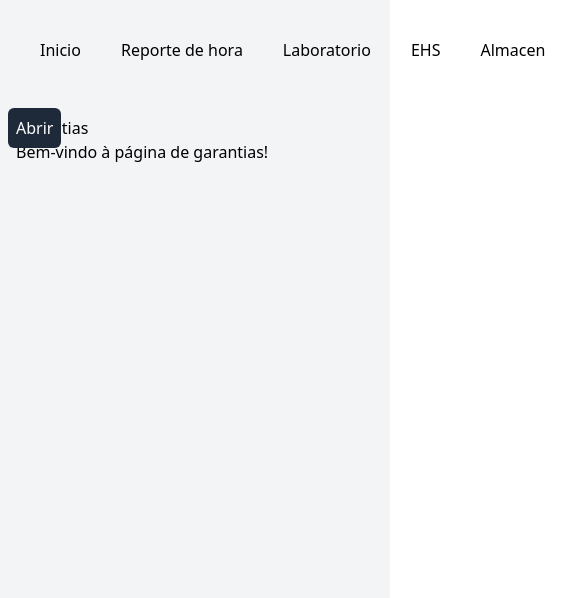
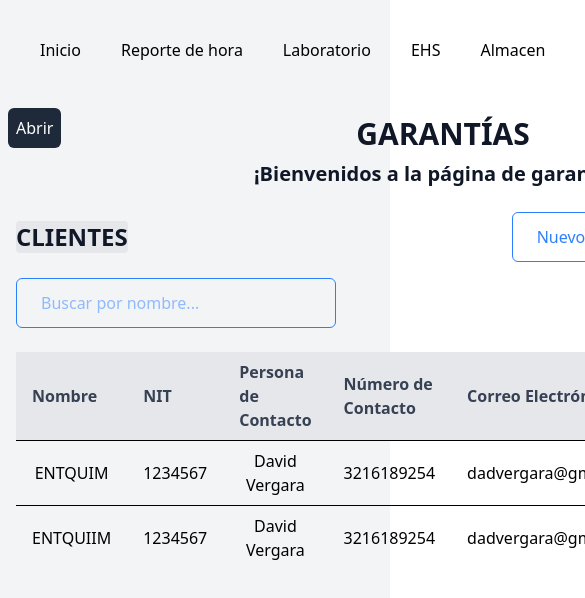
Before and after one commit to Davidddd222/YunexReact, a React (Vite) app in the folder frontend/: page /garantias in a window 390 px wide. Shown: the top 598 px of the page, 585 px wide, since content can reach past the window. Built offline with nearby package versions, Linux system fonts and the light colour scheme; no server answers.

Commit message:
Adelanto parte de garantía

```diff
--- /dev/null
+++ b/frontend/src/components/ui/sheetButtom.tsx
@@ -0,0 +1,58 @@
+"use client"
+
+import {
+  Sheet,
+  SheetContent,
+  SheetDescription,
+  SheetTitle,
+  SheetTrigger,
+  SheetHeader,
+} from "@/components/ui/sheet"
+import { CgDetailsMore } from "react-icons/cg";
+import EmpezarForm from "@/pages/Laboratorio/components/EmpezarForm";
+
+const SHEET_SIDES = ["bottom"] as const
+
+type SheetSide = (typeof SHEET_SIDES)[number]
+
+export function SheetSide() {
+  return (
+    <div className="grid grid-cols-2 gap-2">
+      {SHEET_SIDES.map((side) => (
+        <Sheet key={side}>
+          <SheetTrigger asChild>
+            <CgDetailsMore className="text-2xl"/>
+             </SheetTrigger>
+                <SheetContent className="bg-white" side={side}>
+                <SheetHeader>
+                 <SheetTitle className='text-3xl font-bold text-center text-gray-900 mb-2'>DOCUMENTOS</SheetTitle>
+                 <div className="flex flex-wrap items-center  gap-4 mb-6">
+                 <h1 className='text-2xl font-semibold text-center text-gray-900'>CONTRATOS</h1>
+
+                 <Sheet>
+                 <SheetTrigger
+                 className="border ml-18 border-blue-500 text-blue-500  hover:bg-blue-500 hover:text-white px-6 py-3 rounded-md transition-all ease-in-out duration-300 transform hover:scale-105 focus:outline-none focus:ring-1 focus:ring-blue-500">
+                   Nuevo contrato
+                   </SheetTrigger>
+                    <SheetContent className="w-[400px] sm:w-[540px] bg-white">
+                     <SheetTitle>
+                     <SheetDescription>
+                    </SheetDescription>
+                    </SheetTitle>
+                    <EmpezarForm />
+                 </SheetContent>
+                </Sheet>
+
+                 </div>
+                <SheetDescription>
+                </SheetDescription>
+                </SheetHeader>
+                <div>
+                    <h1 className="text-3xl font-bold text-center text-gray-900 mb-2">AQUÍ DEBERIÁN APARECR DETALLES DE LOS CONTRATOS DE LA EMPRESA CON LOS CLIENTES</h1>
+                </div>
+          </SheetContent>
+        </Sheet>
+      ))}
+    </div>
+  )
+}
--- a/frontend/src/pages/Garantias/Garantias.tsx
+++ b/frontend/src/pages/Garantias/Garantias.tsx
@@ -53,7 +53,7 @@ const Garantias = () => {
                     : 'hover:bg-blue-700 hover:text-white'
                 }`}
               >
-                Garantias
+                Garantías
               </button>
             </li>
             <li className="mb-2">
--- a/frontend/src/pages/Garantias/components/subGarantias.tsx
+++ b/frontend/src/pages/Garantias/components/subGarantias.tsx
@@ -1,12 +1,112 @@
-import React from 'react';
+"use client";
 
-const subGarantias: React.FC = () => {
+import React, { useEffect, useState } from 'react';
+import EmpezarForm from '@/pages/Laboratorio/components/EmpezarForm';
+import {
+  Sheet,
+  SheetContent,
+  SheetDescription,
+  SheetTitle,
+  SheetTrigger,
+} from "@/components/ui/sheet"
+import { SheetSide } from '@/components/ui/sheetButtom';
+
+const SubGarantias: React.FC = () => {
+
+      // Datos de ejemplo para la tabla (sin botón directo en los datos)
+      const [reparacionesData, ] = useState([
+        { nombre: "ENTQUIM", nit: '1234567', personaContacto: 'David Vergara', numeroContacto: 3216189254 ,correoElectronico: 'dadvergara@gmail.com',  ubicacion: 'CL 74 BIS #69 c-23' },
+        { nombre: "ENTQUIIM", nit: '1234567', personaContacto: 'David Vergara', numeroContacto: 3216189254 ,correoElectronico: 'dadvergara@gmail.com',  ubicacion: 'CL 74 BIS #69 c-23' },
+      ]);
+
+      // Estado para el valor de búsqueda
+      const [query, setQuery] = useState('');
+
+      // Estado para los resultados filtrados
+      const [filteredDocumentos, setFilteredDocumentos] = useState(reparacionesData);
+
+      // Manejar el cambio en el input de búsqueda
+      const handleSearch = (e: React.ChangeEvent<HTMLInputElement>) => {
+        const searchQuery = e.target.value;
+        setQuery(searchQuery);
+      };
+
+      // Filtrar las reparaciones basadas en el query (ahora filtra por ID)
+      useEffect(() => {
+        if (query === '') {
+          setFilteredDocumentos(reparacionesData);
+        } else {
+          // Filtra por ID, convierte el query a número
+          const filtered = reparacionesData.filter(item =>
+            item.nombre.toString().includes(query)  // Compara el ID convertido a string con el query
+          );
+          setFilteredDocumentos(filtered);
+        }
+      }, [query, reparacionesData]);
+
     return (
         <div>
-            <h1>Garantias</h1>
-            <p>Bem-vindo à página de garantias!</p>
+            <h1 className='text-3xl font-bold text-center text-gray-900 mb-2'>GARANTÍAS</h1>
+            <p className='text-xl font-semibold text-center text-gray-900 mb-6'>¡Bienvenidos a la  página de garantías!</p>
+
+            <div className="flex flex-wrap items-center  gap-4 mb-6">
+            <h1 className='text-2xl font-semibold text-center text-gray-900  bg-gray-200 rounded-sm'>CLIENTES</h1>
+
+              <Sheet>
+               <SheetTrigger
+                 className="border ml-92 border-blue-500 text-blue-500  hover:bg-blue-500 hover:text-white px-6 py-3 rounded-md transition-all ease-in-out duration-300 transform hover:scale-105 focus:outline-none focus:ring-1 focus:ring-blue-500">
+                   Nuevo cliente
+                   </SheetTrigger>
+                    <SheetContent className="w-[400px] sm:w-[540px] bg-white">
+                     <SheetTitle>
+                     <SheetDescription>
+                  </SheetDescription>
+                 </SheetTitle>
+                <EmpezarForm />
+               </SheetContent>
+              </Sheet>
+
+             <div className="flex items-center justify-between ">
+                <input
+                type="text"
+                value={query}
+                onChange={handleSearch}
+                placeholder="Buscar por nombre..."
+                className="border border-blue-500 text-blue-500 px-6 py-3 rounded-md w-80 transition-all ease-in-out duration-300 transform focus:outline-none focus:ring-1"
+                />
+             </div>
+            </div>
+            {/* Tabla de reparaciones */}
+            <div className="overflow-x-auto mt-6">
+                <table className="min-w-full table-auto border-collapse">
+                <thead>
+                    <tr className="bg-gray-200">
+                    <th className="px-4 py-2 text-left font-semibold text-gray-700">Nombre</th>
+                    <th className="px-4 py-2 text-left font-semibold text-gray-700">NIT</th>
+                    <th className="px-4 py-2 text-left font-semibold text-gray-700">Persona de Contacto</th>
+                    <th className="px-4 py-2 text-left font-semibold text-gray-700">Número de Contacto</th>
+                    <th className="px-4 py-2 text-left font-semibold text-gray-700">Correo Electrónico </th>
+                    <th className="px-4 py-2 text-left font-semibold text-gray-700">Ubicación</th>
+                    <th className="px-4 py-2 text-left font-semibold text-gray-700">Detalles</th>
+                    </tr>
+                </thead>
+                <tbody>
+                    {filteredDocumentos.map((item) => (
+                    <tr key={item.nombre} className="border-t">
+                        <td className="px-4 py-2 text-center">{item.nombre}</td>
+                        <td className="px-4 py-2">{item.nit}</td>
+                        <td className="px-4 py-2 text-center">{item.personaContacto}</td>
+                        <td className="px-4 py-2 text-center">{item.numeroContacto}</td>
+                        <td className="px-4 py-2 text-center">{item.correoElectronico}</td>
+                        <td className="px-4 py-2 text-center">{item.ubicacion}</td>
+                        <td className="px-4 py-2 text-center"><SheetSide/></td>
+                    </tr>
+                ))}
+           </tbody>
+          </table>
+         </div>
         </div>
     );
 };
 
-export default subGarantias;
+export default SubGarantias;
--- a/frontend/src/pages/Laboratorio/components/Ensambles.tsx
+++ b/frontend/src/pages/Laboratorio/components/Ensambles.tsx
@@ -48,8 +48,8 @@ const Ensambles: React.FC = () => {
 
   return (
     <div>
-      <h1 className="text-2xl font-semibold mb-4">Ensambles</h1>
-      <p className="mb-6">Bienvenido a la página de Ensambles.</p>
+      <h1 className='text-3xl font-bold text-center text-gray-900 mb-2'>ENSAMBLES</h1>
+      <p className='text-xl font-semibold text-center text-gray-900 mb-6'>Bienvenido a la página de Ensambles.</p>
 
       {/* Contenedor para alinear los botones a la izquierda y el campo de búsqueda en el centro */}
       <div className="flex items-center justify-between mb-6">
--- a/frontend/src/pages/Laboratorio/components/Reparaciones.tsx
+++ b/frontend/src/pages/Laboratorio/components/Reparaciones.tsx
@@ -43,8 +43,8 @@ const Reparaciones: React.FC = () => {
 
   return (
     <div>
-      <h1 className="text-2xl font-semibold mb-4">Reparaciones</h1>
-      <p className="mb-6">Bienvenido a la página de reparaciones.</p>
+      <h1 className='text-3xl font-bold text-center text-gray-900 mb-2'>REPARACIONES</h1>
+      <p className='text-xl font-semibold text-center text-gray-900 mb-6'>Bienvenido a la página de reparaciones.</p>
 
       {/* Contenedor para alinear los botones a la izquierda y el campo de búsqueda en el centro */}
       <div className="flex items-center justify-between mb-6">
--- a/frontend/src/pages/Vehiculos/components/Documentos.tsx
+++ b/frontend/src/pages/Vehiculos/components/Documentos.tsx
@@ -44,8 +44,8 @@ const Documentos: React.FC = () => {
   }, [query, reparacionesData]);
   return (
     <div>
-      <h1 className="text-2xl font-semibold mb-4">Reparaciones</h1>
-      <p className="mb-6">Bienvenido a la página de reparaciones.</p>
+      <h1 className='text-3xl font-bold text-center text-gray-900 mb-2'>DOCUMENTOS Y HOJAS DE VIDA</h1>
+      <p className='text-xl font-semibold text-center text-gray-900 mb-6'>Bienvenido a la página de Documentos.</p>
 
       {/* Contenedor para alinear los botones a la izquierda y el campo de búsqueda en el centro */}
       <div className="flex items-center justify-between mb-6">
```
